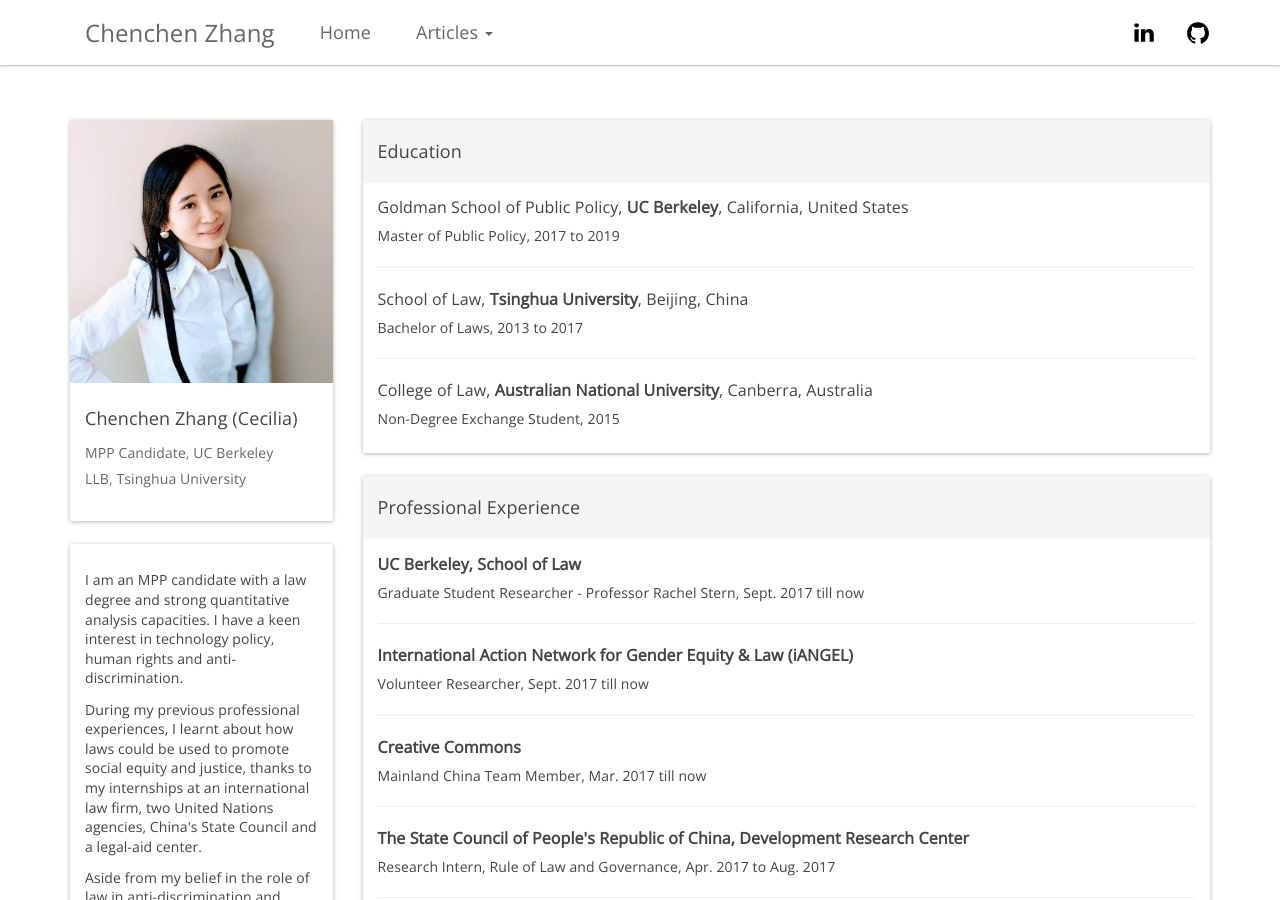
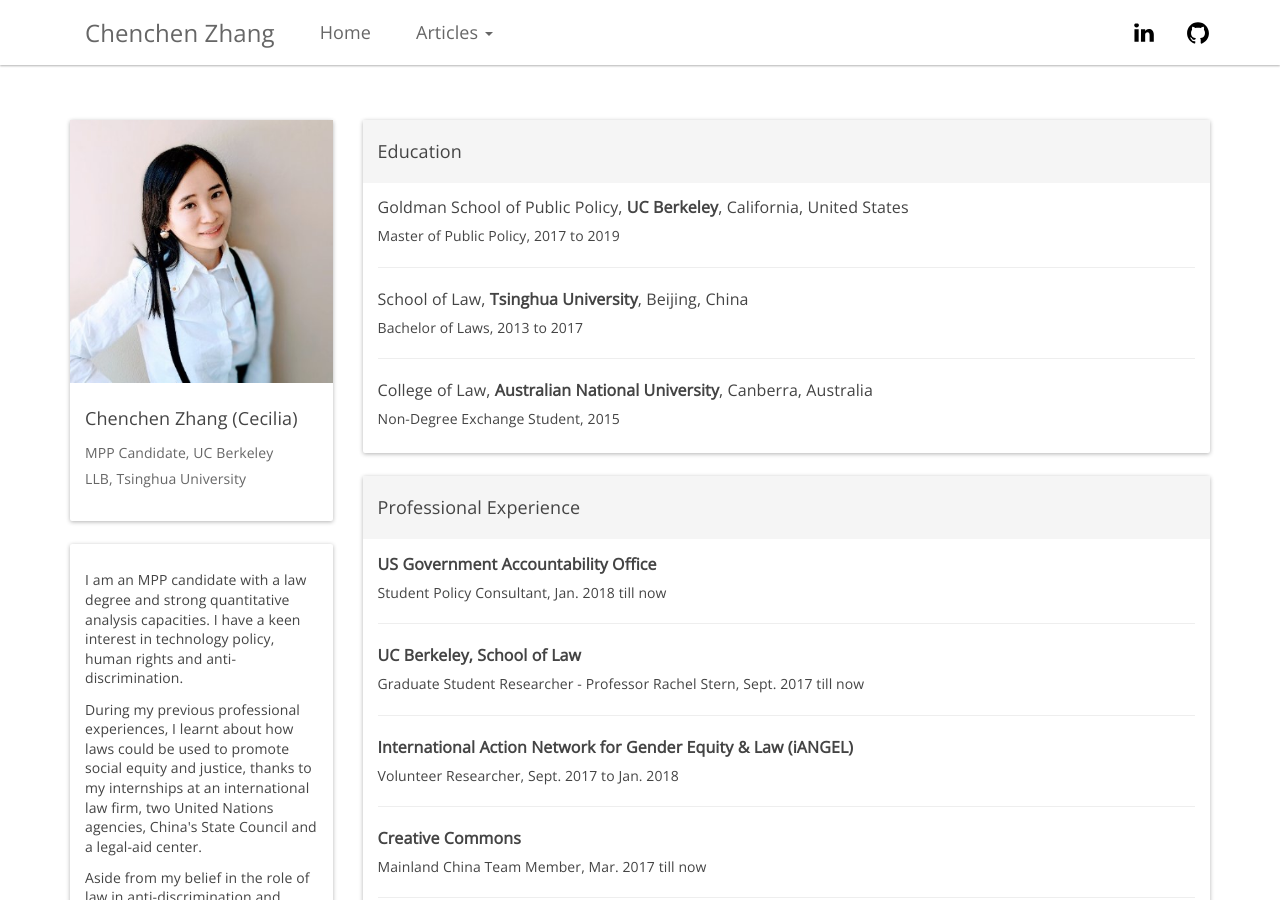
Before and after one commit to CeciliaZhang/-CeciliaZhang-.github-io, a Jekyll site: the page built from index.html, in a window 1280 px wide and 900 px high. Built offline with Jekyll 4.4.1, drawn with Linux system fonts in a browser that asks for light colours; nearby versions of some CDN libraries.

Commit message:
Update experiences.html

```diff
--- a/_includes/experiences.html
+++ b/_includes/experiences.html
@@ -3,11 +3,14 @@
         <h4>Professional Experience</h4>
     </div>
     <div class="panel-body" style="padding-top: 5px;">
+        <h5><b>US Government Accountability Office</b></h5>
+        <h6>Student Policy Consultant, Jan. 2018 till now</h6>
+        <hr/>
         <h5><b>UC Berkeley, School of Law</b></h5>
         <h6>Graduate Student Researcher - Professor Rachel Stern, Sept. 2017 till now</h6>
         <hr/>
         <h5><b>International Action Network for Gender Equity & Law (iANGEL)</b></h5>
-        <h6>Volunteer Researcher, Sept. 2017 till now</h6>
+        <h6>Volunteer Researcher, Sept. 2017 to Jan. 2018</h6>
         <hr/>
         <h5><b>Creative Commons</b></h5>
         <h6>Mainland China Team Member, Mar. 2017 till now</h6>
```
